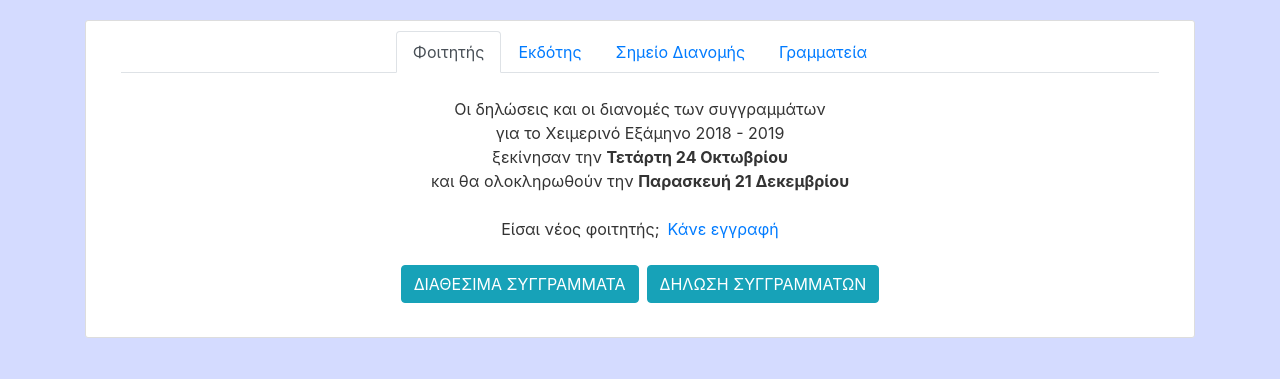
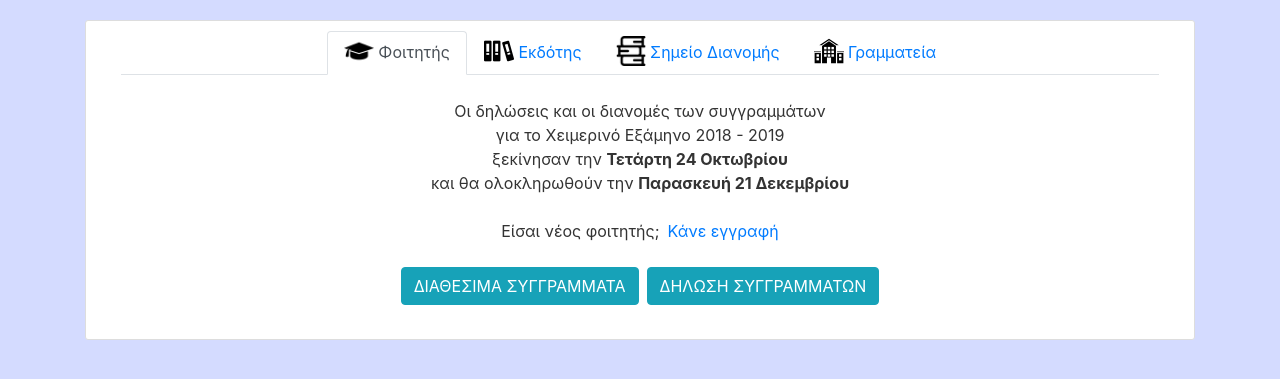
Before and after one commit to pelekoudasq/eudoxus, a Django app: page / in a window 1280 px wide. Shown: the part 83-462 px from the top of the page. Run offline with Django 3.2, Linux system fonts and the light colour scheme; some libraries are stand-ins or nearby versions.

Commit message:
with icons OMG!!111!1!ena1!

```diff
--- a/users/templates/users/home.html
+++ b/users/templates/users/home.html
@@ -1,19 +1,20 @@
 {% extends "users/base.html"%}
+{% load static %}
 {% block content %}
 	<div class="content-section">
 		<div class="col-md-12">
 			<ul class="nav justify-content-center nav-tabs" id="myTab" role="tablist">
 			  <li class="nav-item">
-			    <a class="nav-link active" id="student-tab" data-toggle="tab" href="#student" role="tab" aria-controls="student" aria-selected="true">Φοιτητής</a>
+			    <a class="nav-link active" id="student-tab" data-toggle="tab" href="#student" role="tab" aria-controls="student" aria-selected="true"><img style="display: inline-block; height: 30px; margin-top: -5px" src="{% static '/students-cap.png' %}"> Φοιτητής</a>
 			  </li>
 			  <li class="nav-item">
-			    <a class="nav-link" id="publisher-tab" data-toggle="tab" href="#publisher" role="tab" aria-controls="publisher" aria-selected="false">Εκδότης</a>
+			    <a class="nav-link" id="publisher-tab" data-toggle="tab" href="#publisher" role="tab" aria-controls="publisher" aria-selected="false"><img style="display: inline-block; height: 30px; margin-top: -5px" src="{% static '/library.png' %}"> Εκδότης</a>
 			  </li>
 			  <li class="nav-item">
-			    <a class="nav-link" id="distributer-tab" data-toggle="tab" href="#distributer" role="tab" aria-controls="distributer" aria-selected="false">Σημείο Διανομής</a>
+			    <a class="nav-link" id="distributer-tab" data-toggle="tab" href="#distributer" role="tab" aria-controls="distributer" aria-selected="false"><img style="display: inline-block; height: 30px; margin-top: -5px" src="{% static '/stack-of-books.png' %}"> Σημείο Διανομής</a>
 			  </li>
 			  <li class="nav-item">
-			    <a class="nav-link" id="secretary-tab" data-toggle="tab" href="#secretary" role="tab" aria-controls="secretary" aria-selected="false">Γραμματεία</a>
+			    <a class="nav-link" id="secretary-tab" data-toggle="tab" href="#secretary" role="tab" aria-controls="secretary" aria-selected="false"><img style="display: inline-block; height: 30px; margin-top: -5px" src="{% static '/school-building.png' %}"> Γραμματεία</a>
 			  </li>
 			</ul>
 			<div class="tab-content" id="myTabContent">
```
Also changed, not shown: users/static/books-stack.png (added), users/static/edit.png (added), users/static/graduate-student-avatar.png (added), users/static/library.png (added), users/static/school-building.png (added), users/static/stack-of-books.png (added), users/static/students-cap.png (added).
